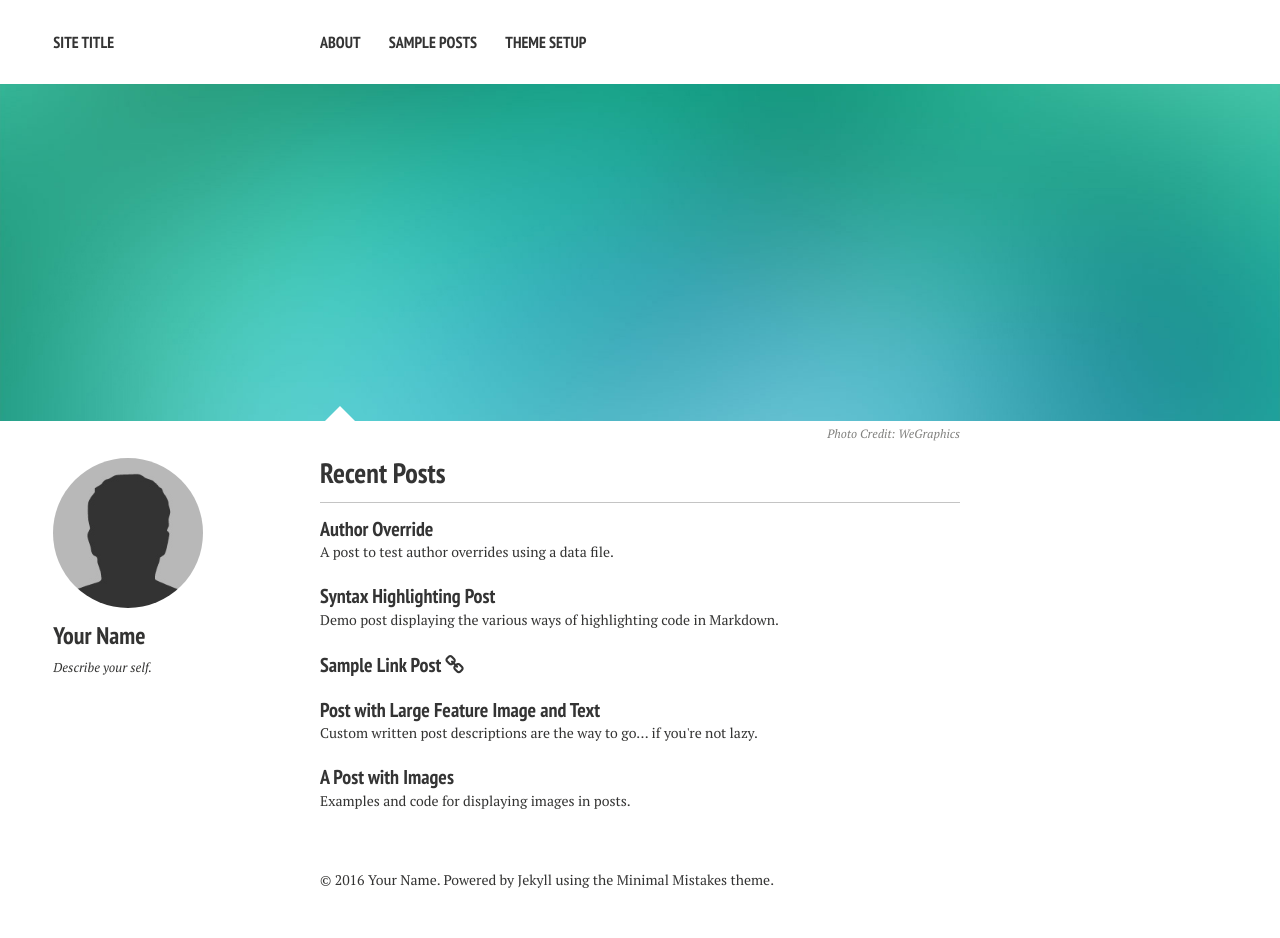
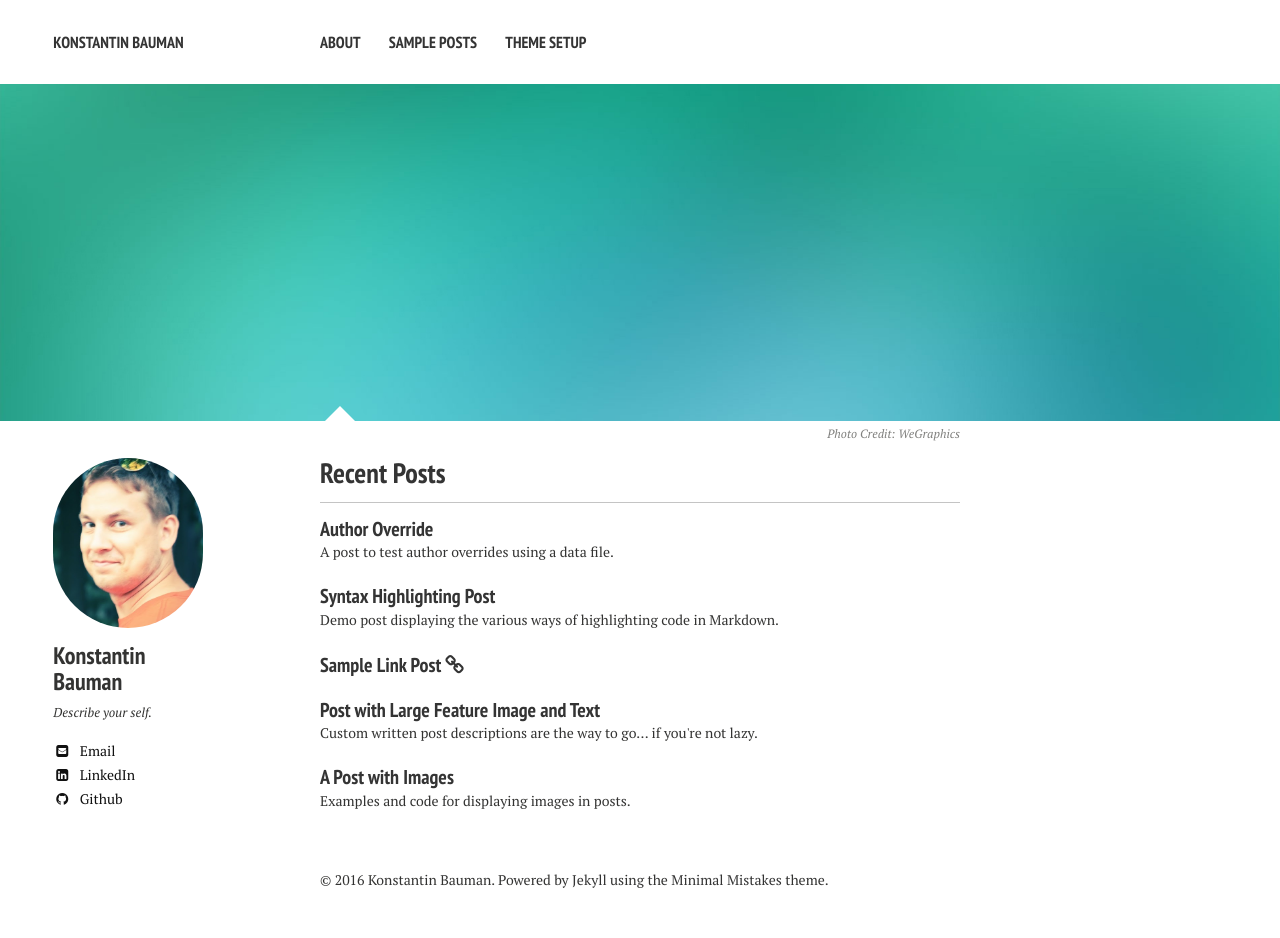
Before and after one commit to kobauman/kobauman.github.io, a Jekyll site: the page built from index.md, in a window 1280 px wide. Built offline with Jekyll 4.4.1, drawn with Linux system fonts in a browser that asks for light colours; nearby versions of some CDN libraries.

Commit message:
marked my name

```diff
--- a/_config.yml
+++ b/_config.yml
@@ -1,8 +1,8 @@
 # Site wide configuration
 
-title:            Site Title
+title:            Konstantin Bauman
 locale:           en_US
-url:
+url: http://kobauman.github.io/
 
 
 # Jekyll configuration
@@ -41,10 +41,10 @@ titlecase: true
 
 # Site owner
 owner:
-  name: Your Name
-  avatar: bio-photo.jpg
+  name: Konstantin Bauman
+  avatar: summer.jpg
   bio: "Describe your self."
-  email:
+  email: kbauman@stern.nyu.edu
   disqus-shortname:
   twitter: #username
   facebook: #username
@@ -55,9 +55,9 @@ owner:
     ad-client:
     ad-slot:
   bing-verify:
-  github: #username
+  github: kobauman
   stackoverflow: #123456/username   from a "http://stackoverflow.com/users/123456/username" link
-  linkedin: #username
+  linkedin: konstantinbauman
   xing: #username
   instagram: #username
   lastfm: #username
```
